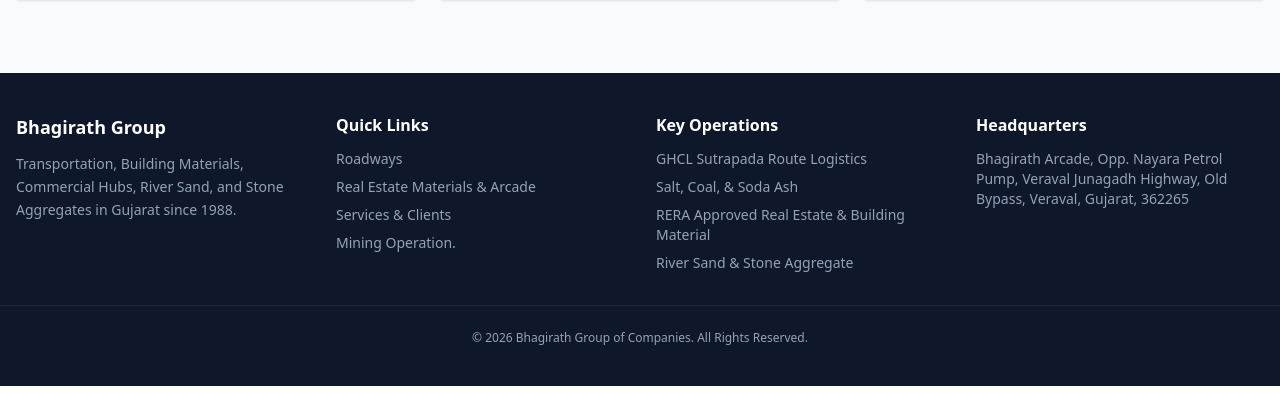
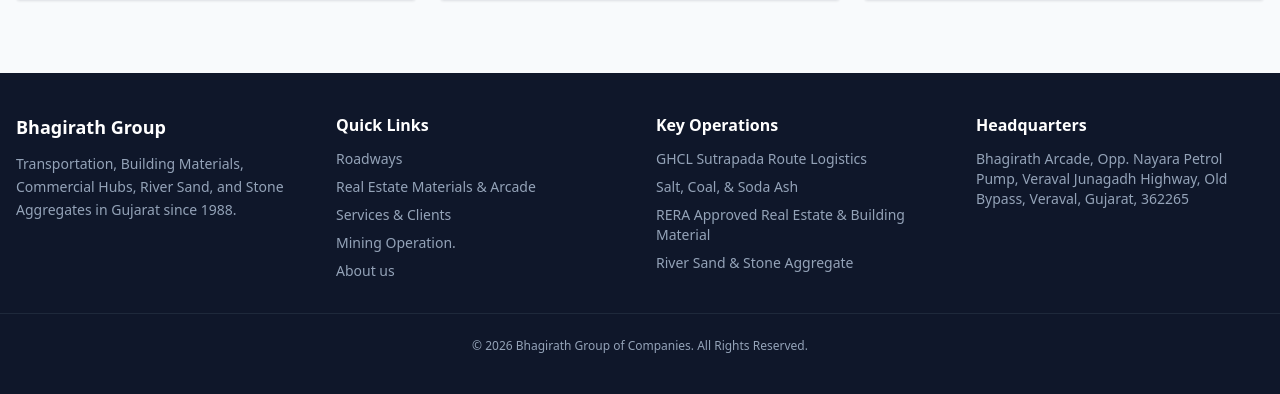
Before and after one commit to Nirav5238/Bhagirath-Group, a Flask app: page /About-Us in a window 1280 px wide. Shown: the part 891-1285 px from the top of the page. Run offline with Flask 3, Linux system fonts and the light colour scheme; some libraries are stand-ins or nearby versions.

Commit message:
03.11.2026 - 04

```diff
--- a/templates/base.html
+++ b/templates/base.html
@@ -73,6 +73,7 @@
                     Real Estate Materials & Arcade</a></li>
                     <li><a href="{{ url_for('Service_to_client') }}" class="hover:text-white">Services & Clients</a></li>
                     <li><a href="{{ url_for('River_Sand_Stone_Aggregate') }}" class="hover:text-white">Mining Operation.</a></li>
+                    <li><a href="{{ url_for('About_US') }}" class="hover:text-white">About us</a></li>
                 </ul>
             </div>
             <div>
```
